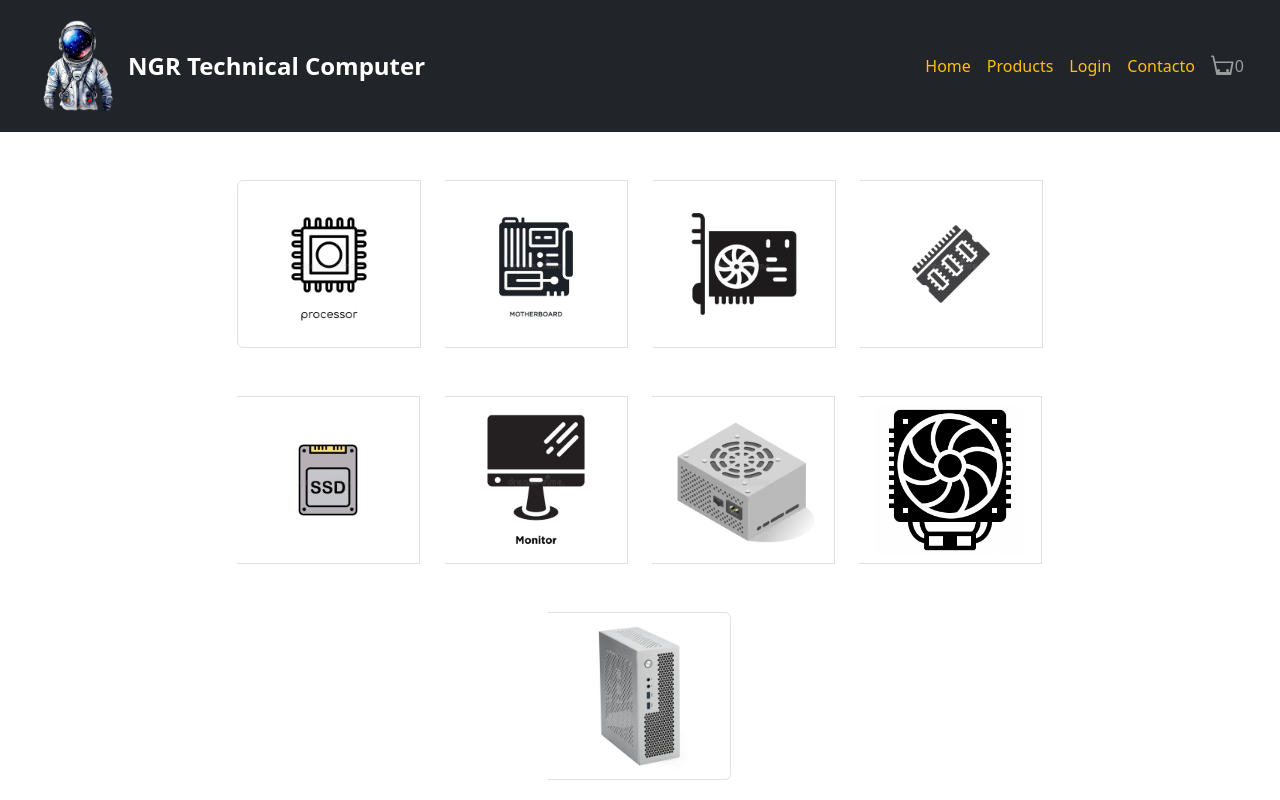
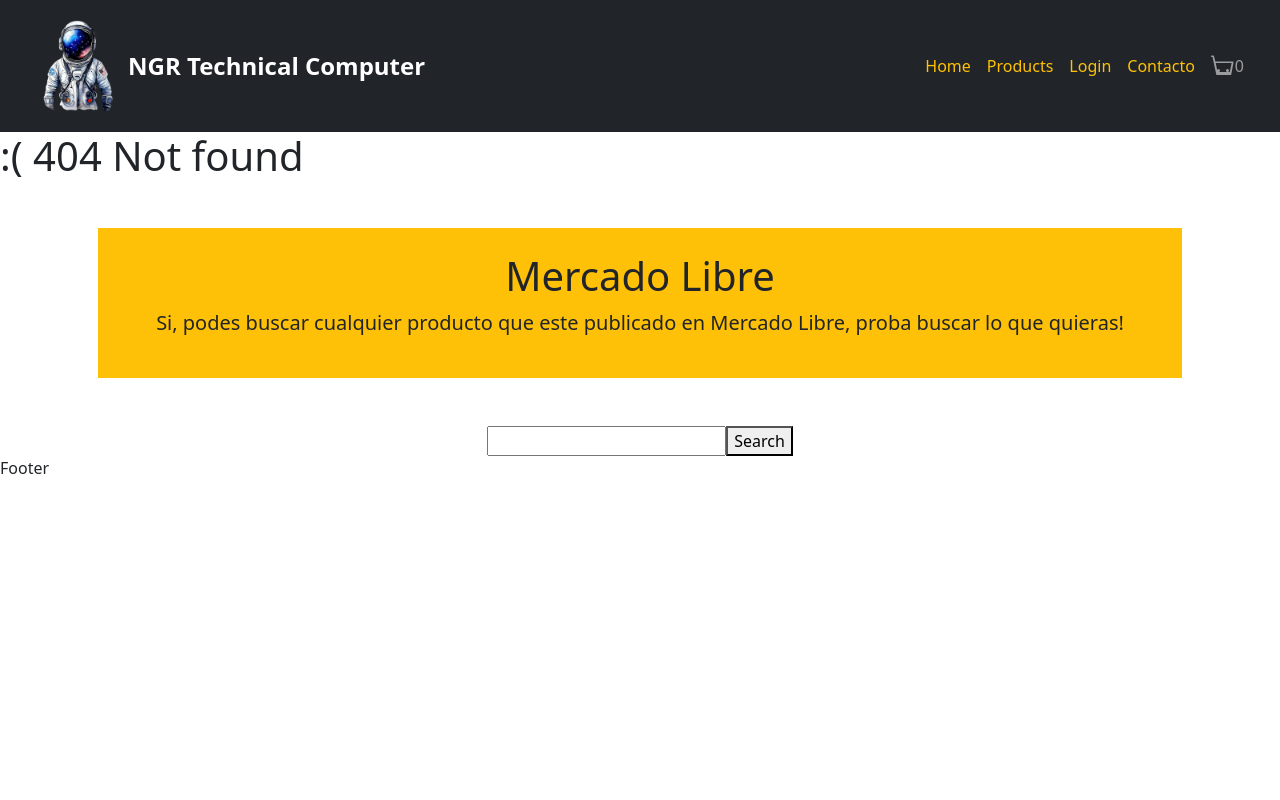
Before and after one commit to NicolasRaffonaudDev/guaridahw, a React (Vite) app: page /featured in a window 1280 px wide. Shown: the top 800 px of the page. Built offline with nearby package versions, Linux system fonts and the light colour scheme.

Commit message:
solucionada la filtracion de productos por categoria, gran avance

```diff
--- a/src/App.jsx
+++ b/src/App.jsx
@@ -26,9 +26,9 @@
       <NavBar cartCount={cartCount} title="NGR Technical Computer"/>
       <Routes>
         <Route exact path='/' element={<Carousel />}/>
-        <Route exact path='/featured' element={<Featured />}/>
+        <Route exact path='/category' element={<Featured />}/>
+        <Route exact path='/category/:categoryId' element={<ItemListContainer />}/>
         <Route exact path='/detail/:productId' element={<ItemDetailContainer />}/>
-        <Route exact path='/category/:categoryId' element={<ItemListContainer />}/>
         <Route exact path='*' element={<h1>:( 404 Not found</h1>}/>
       </Routes>
       <MercadoLibre />
--- a/src/components/CategoriesList/CategoriesList.jsx
+++ b/src/components/CategoriesList/CategoriesList.jsx
@@ -1,7 +1,7 @@
 import { Link } from "react-router-dom"
 
 const categories = [
-  { id:1, name:'processors', img: "../src/assets/procesadores-logo.webp"},
+  { id:1, name:'processor', img: "../src/assets/procesadores-logo.webp"},
   { id:2, name:'motherboard', img: "../src/assets/placaMadre-logo.webp"},
   { id:3, name:'graphics_card', img: "../src/assets/gpu-logo-1.webp"},
   { id:4, name:'memory', img: "../src/assets/ram-logo-1.webp"},
--- a/src/components/ItemListContainer/ItemListContainer.jsx
+++ b/src/components/ItemListContainer/ItemListContainer.jsx
@@ -5,14 +5,18 @@
 
 const ItemListContainer = () => {
     const [products, setProducts] = useState([])
-    const {categoryId} = useParams
+    const {categoryId} = useParams();
     console.log(categoryId)
     useEffect(()=>{
-        const asyncFunctions = categoryId ? getProductByCategory : getProducts
-        asyncFunctions().then((res)=>{
-            setProducts(res)
-        })
-    }, [categoryId])
+        console.log('categoryId: ', categoryId);
+        const asyncFunctions = categoryId ? getProductByCategory : getProducts;
+        asyncFunctions(categoryId).then((res)=>{
+          console.log('Products fetched:', res);
+          setProducts(res);
+        }).catch(err => {
+            console.error("Error fetching products: ", err);
+        });
+    }, [categoryId]);
   return (
     <div className='text-center'>
         <div className="jumbotron jumbotron-fluid">
--- a/src/components/NavBar/NavBar.jsx
+++ b/src/components/NavBar/NavBar.jsx
@@ -21,7 +21,7 @@
                       <Link className="nav-link text-warning" to="/">Home</Link>
                     </li>
                     <li className="nav-item">
-                      <Link className="nav-link text-warning" to="/featured">Products</Link>
+                      <Link className="nav-link text-warning" to="/category">Products</Link>
                     </li>
                     <li className="nav-item">
                       <Link className="nav-link text-warning" to="/login">Login</Link>
--- a/src/components/ProductsList/ProductsList.jsx
+++ b/src/components/ProductsList/ProductsList.jsx
@@ -5,7 +5,6 @@
 const Featured = () => {
     return (
       <>
-        <CategoriesList/>
         <section>
           <div className="jumbotron jumbotron-fluid">
             <div className="container-mdfluid text-center text-white mx-3 my-5 p-4 bg-danger fw-bold">
@@ -25,6 +24,7 @@
             </div>
           </div>
         </section>
+        <CategoriesList/>
         <ItemListContainer />
       </>
     )
--- a/src/main.jsx
+++ b/src/main.jsx
@@ -1,7 +1,7 @@
 import { StrictMode } from 'react'
 import { createRoot } from 'react-dom/client'
 import App from './App.jsx'
-import './index.css'
+//import './index.css'
 
 createRoot(document.getElementById('root')).render(
   <StrictMode>
```
